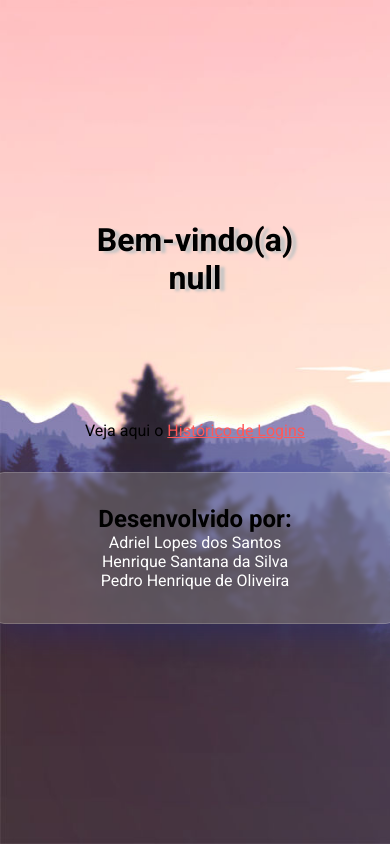
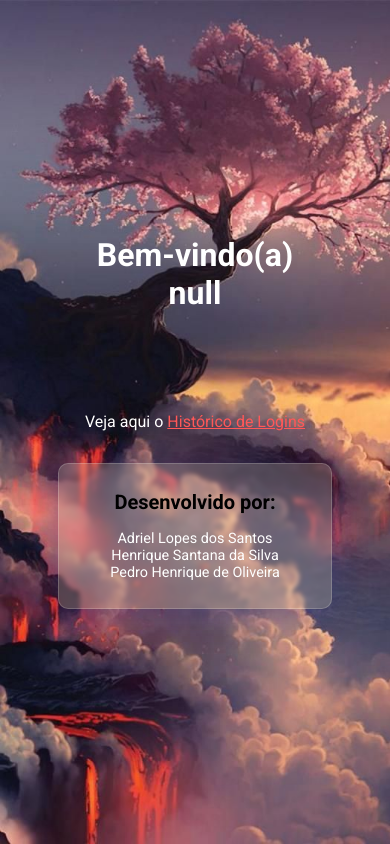
Before and after one commit to rick-santana/Atividade3-Programacao-Scripts, a plain HTML site: page boasVindas.html in a window 390 px wide. Drawn offline with Linux system fonts and the light colour scheme.

Commit message:
BoasVindas responsivo

```diff
--- a/css/boasVindas.css
+++ b/css/boasVindas.css
@@ -67,3 +67,168 @@ main{
   /* margin-top: 2rem; */
   color: var(--color-text-1);
 }
+
+/* RESPONSIVIDADE 520px */
+@media screen and (max-width: 520px){
+  body{
+    width: 100%;
+    height: 100%;
+    background-image: url('../img/mobile/wallpaperMobile.jpg');
+    background-size: cover;
+    background-repeat: no-repeat;
+  }
+
+  main{
+    display: flex;
+    justify-content: center;
+    flex-direction: column;
+    align-items: center;
+    height: 100vh;
+    width: 100vw;
+  }
+
+  #div-boasVindas{
+    width: 12.5rem;
+    height: 12.5rem;
+    color: var(--color-text-1);
+    text-align: center;
+    text-shadow: none;
+  }
+
+  #div-links{
+    color: var(--color-text-1);
+  }
+
+  #div-links a{
+    text-decoration: underline;
+    color: #ff5858;
+  }
+
+  #div-alunos{
+    display: flex;
+    justify-content: center;
+    flex-direction: column;
+    align-items: center;
+
+    width: 22rem;
+    height: 9.375rem;
+    margin-top: 2rem;
+    background: rgba( 196, 196, 196, 0.25 );
+    box-shadow: 0 8px 32px 0 rgba( 31, 38, 135, 0.37 );
+    backdrop-filter: blur( 2px );
+    -webkit-backdrop-filter: blur( 2px );
+    border-radius: 10px;
+    border: 1px solid rgba( 255, 255, 255, 0.18 );
+  }
+
+  #div-alunos h2{
+    font-size: 1.5rem;
+    margin-bottom: 1rem;
+  }
+
+  #div-alunos p{
+    font-size: 1rem;
+    color: var(--color-text-1);
+  }
+} /*FIM 520px  */
+
+/* RESPONSIVIDADE 480px */
+@media screen and (max-width: 480px){
+
+  body{
+    width: 100%;
+    height: 100%;
+    background-image: url('../img/mobile/wallpaperMobile.jpg');
+    background-size: cover;
+    background-repeat: no-repeat;
+  }
+
+  main{
+    display: flex;
+    justify-content: center;
+    flex-direction: column;
+    align-items: center;
+    height: 100vh;
+    width: 100vw;
+  }
+
+  #div-boasVindas{
+    width: 12.5rem;
+    height: 12.5rem;
+    color: var(--color-text-1);
+    text-align: center;
+    text-shadow: none;
+  }
+
+  #div-links{
+    color: var(--color-text-1);
+  }
+
+  #div-links a{
+    text-decoration: underline;
+    color: #ff5858;
+  }
+
+  #div-alunos{
+    display: flex;
+    justify-content: center;
+    flex-direction: column;
+    align-items: center;
+
+    width: 22rem;
+    height: 9.375rem;
+    margin-top: 2rem;
+    background: rgba( 196, 196, 196, 0.25 );
+    box-shadow: 0 8px 32px 0 rgba( 31, 38, 135, 0.37 );
+    backdrop-filter: blur( 2px );
+    -webkit-backdrop-filter: blur( 2px );
+    border-radius: 10px;
+    border: 1px solid rgba( 255, 255, 255, 0.18 );
+  }
+
+  #div-alunos h2{
+    font-size: 1.5rem;
+    margin-bottom: 1rem;
+  }
+
+  #div-alunos p{
+    font-size: 1rem;
+    color: var(--color-text-1);
+  }
+
+} /*FIM 480px  */
+
+/* RESPONSIVIDADE 420px */
+@media screen and (max-width: 420px){
+
+  #div-boasVindas{
+    width: 12.5rem;
+    height: 11rem;
+    color: var(--color-text-1);
+    text-align: center;
+    text-shadow: none;
+  }
+
+  #div-alunos{
+    width: 17rem;
+    height: 9rem;
+    margin-top: 2rem;
+    background: rgba( 196, 196, 196, 0.25 );
+    box-shadow: 0 8px 32px 0 rgba( 31, 38, 135, 0.37 );
+    backdrop-filter: blur( 2px );
+    -webkit-backdrop-filter: blur( 2px );
+    border-radius: 10px;
+    border: 1px solid rgba( 255, 255, 255, 0.18 );
+  }
+
+  #div-alunos h2{
+    font-size: 1.25rem;
+    margin-bottom: 1rem;
+  }
+
+  #div-alunos p{
+    font-size: 0.90rem;
+    color: var(--color-text-1);
+  }
+
+} /*FIM 420px  */
```
